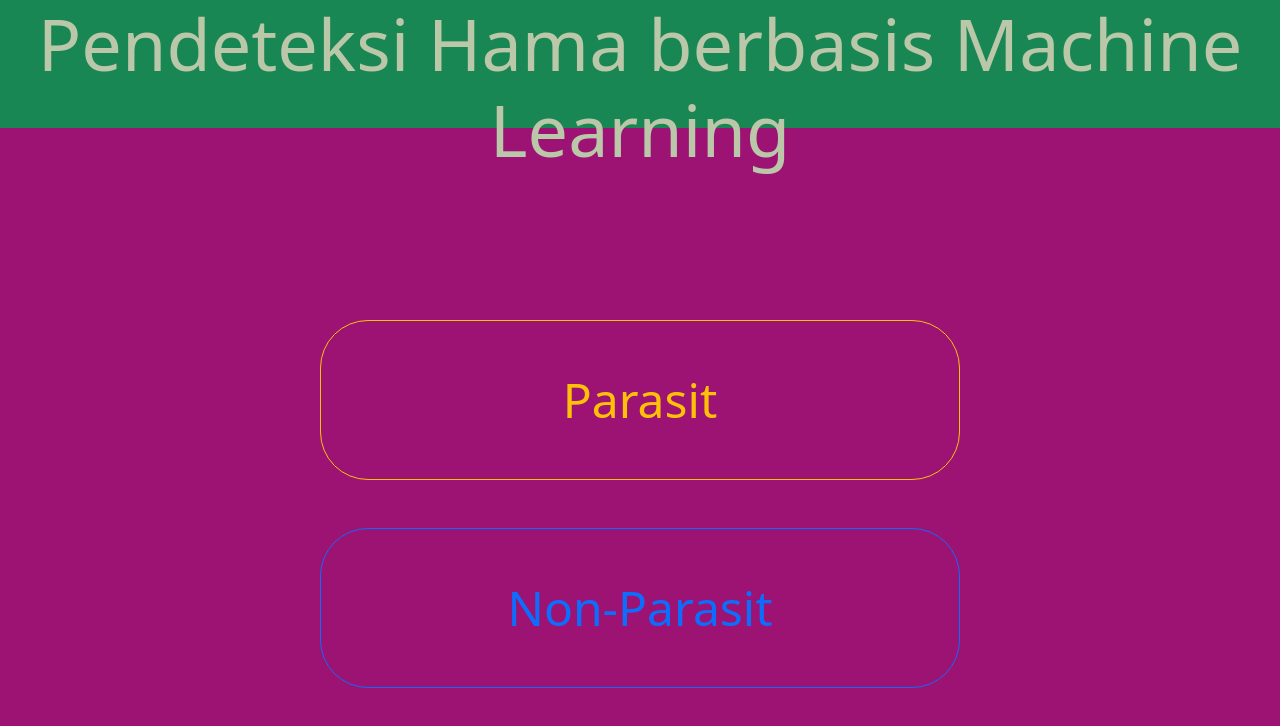
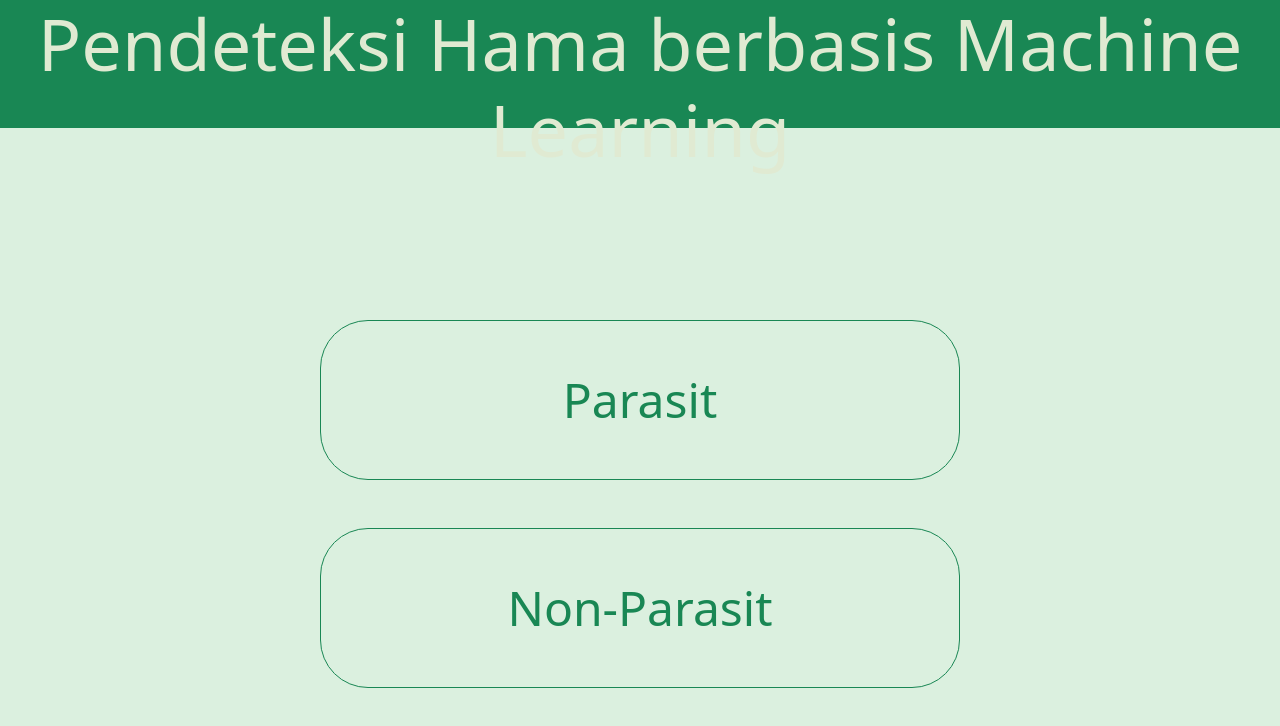
Before and after one commit to gilbertzaini/ML_Prediksi_Hama, a plain HTML site: page flaskclassifier-master/templates/index.html in a window 1280 px wide. Drawn offline with nearby package versions, Linux system fonts and the light colour scheme.

Commit message:
UI index html

```diff
--- a/flaskclassifier-master/templates/index.html
+++ b/flaskclassifier-master/templates/index.html
@@ -12,11 +12,11 @@
     />
     <style>
       body {
-        background-color: rgb(156, 19, 115);
+        background-color: rgb(219, 240, 223);
       }
 
       h1 {
-        color: rgb(186, 199, 168);
+        color: rgb(224, 234, 210);
         height: 8rem;
         margin-top: auto;
         text-align: center;
@@ -45,14 +45,14 @@
     <div class="akong vstack gap-5">
       <button
         type="button"
-        class="btn w-50 align-self-center align-middle btn-outline-warning"
+        class="btn w-50 align-self-center align-middle btn-outline-success"
         onclick="window.location.href = 'parasit';"
       >
         Parasit
       </button>
       <button
         type="button"
-        class="btn w-50 align-self-center align-middle btn-outline-primary"
+        class="btn w-50 align-self-center align-middle btn-outline-success"
         onclick="window.location.href = 'non-parasit';"
       >
         Non-Parasit
```
Also changed, not shown: flaskclassifier-master/templates/non-parasit.html (+1 -1 lines), flaskclassifier-master/static/uploads/non-parasit-test.jpeg (added), 3 other files.
